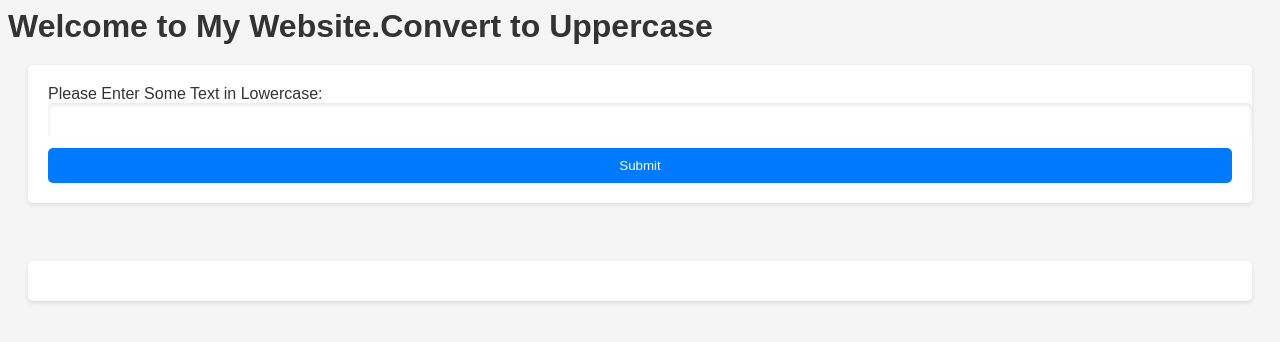
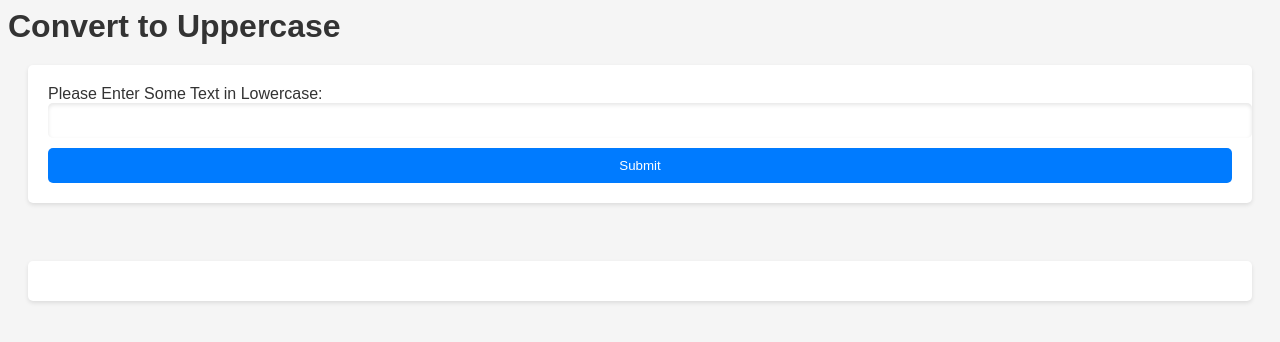
Before and after one commit to Hifzul27/static-api, a plain HTML site: page index.html in a window 1280 px wide. Drawn offline with nearby package versions, Linux system fonts and the light colour scheme.

Commit message:
Update index.html

```diff
--- a/index.html
+++ b/index.html
@@ -7,7 +7,7 @@
     <script src="https://ajax.googleapis.com/ajax/libs/jquery/3.6.0/jquery.min.js"></script>
 </head>
 <body>
-    <h1>Welcome to My Website.Convert to Uppercase</h1>
+    <h1>Convert to Uppercase</h1>
     <form>
         <label for="text">Please Enter Some Text in Lowercase:</label>
         <input type="text" id="text" name="text" required />
```
